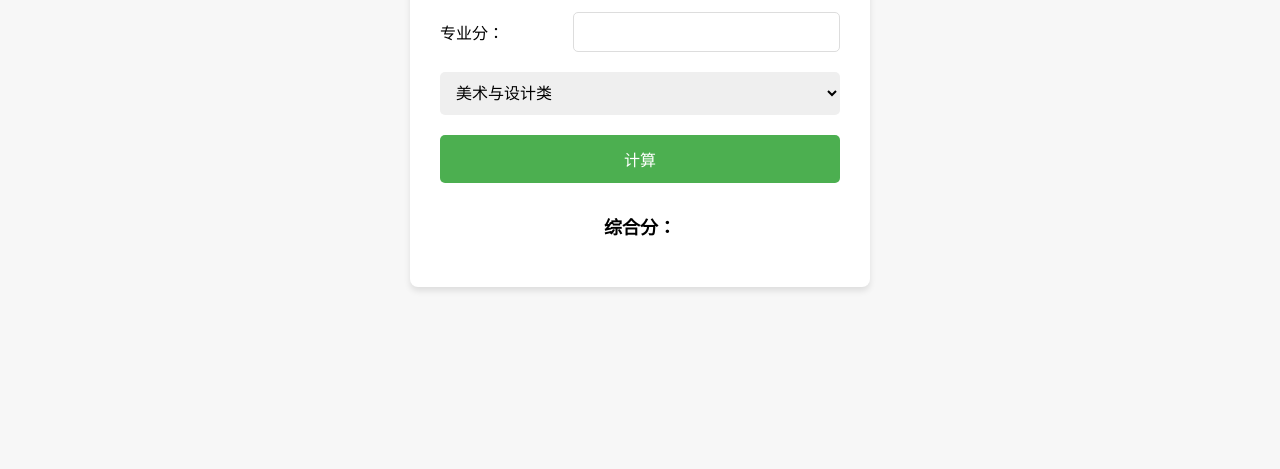
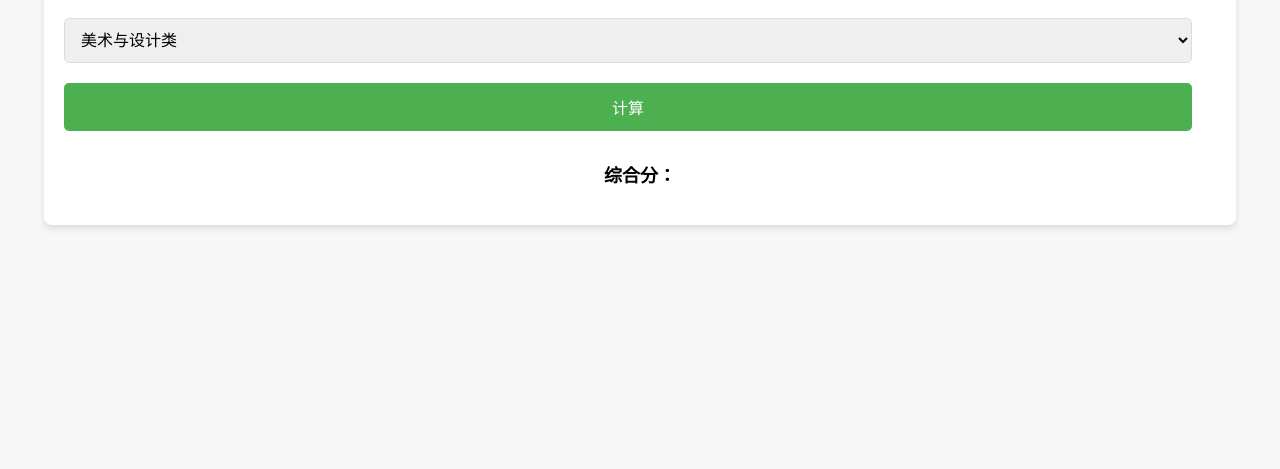
Before and after one commit to Fei-personal-space/Calculator.github.io, a plain HTML site: page index.html in a window 1280 px wide. Shown: the part 331-800 px from the top of the page. Drawn offline with Linux system fonts and the light colour scheme.

Commit message:
Update index.html

```diff
--- a/index.html
+++ b/index.html
@@ -2,24 +2,22 @@
 <html>
 <head>
   <title>艺术生综合分计算器</title>
+  <meta name="viewport" content="width=device-width, initial-scale=1.0">
   <style>
     body {
       font-family: 'Segoe UI', Tahoma, Geneva, Verdana, sans-serif;
       background-color: #f7f7f7;
-      display: flex;
-      justify-content: center;
-      align-items: center;
-      height: 100vh;
       margin: 0;
+      padding: 0;
     }
 
     .calculator {
       background-color: #fff;
       border-radius: 8px;
-      padding: 30px;
+      padding: 20px;
       box-shadow: 0 4px 6px rgba(0, 0, 0, 0.1);
-      max-width: 400px;
       width: 90%;
+      margin: 20px auto;
     }
 
     .calculator h1 {
@@ -30,35 +28,29 @@
     }
 
     .input-group {
-      display: flex;
-      align-items: center;
-      justify-content: space-between;
       margin-bottom: 20px;
     }
 
-    .input-group label {
-      flex: 1;
-      margin-right: 10px;
+    .input-group label,
+    .input-group input,
+    select,
+    button {
+      width: calc(100% - 24px); /* Adjusted width */
+      padding: 12px;
+      border-radius: 5px;
+      border: 1px solid #ddd;
       font-size: 16px;
+      box-sizing: border-box;
     }
 
-    .input-group input {
-      flex: 2;
-      padding: 10px;
-      border: 1px solid #ddd;
-      border-radius: 5px;
-      font-size: 16px;
-      width: 100%;
+    .input-group label {
+      display: block;
+      margin-bottom: 5px;
     }
 
     select,
     button {
-      padding: 12px;
-      border-radius: 5px;
-      border: none;
-      width: 100%;
       margin-bottom: 20px;
-      font-size: 16px;
       cursor: pointer;
       transition: background-color 0.3s ease-in-out;
     }
@@ -66,6 +58,7 @@
     button {
       background-color: #4caf50;
       color: white;
+      border: none;
     }
 
     button:hover {
```
